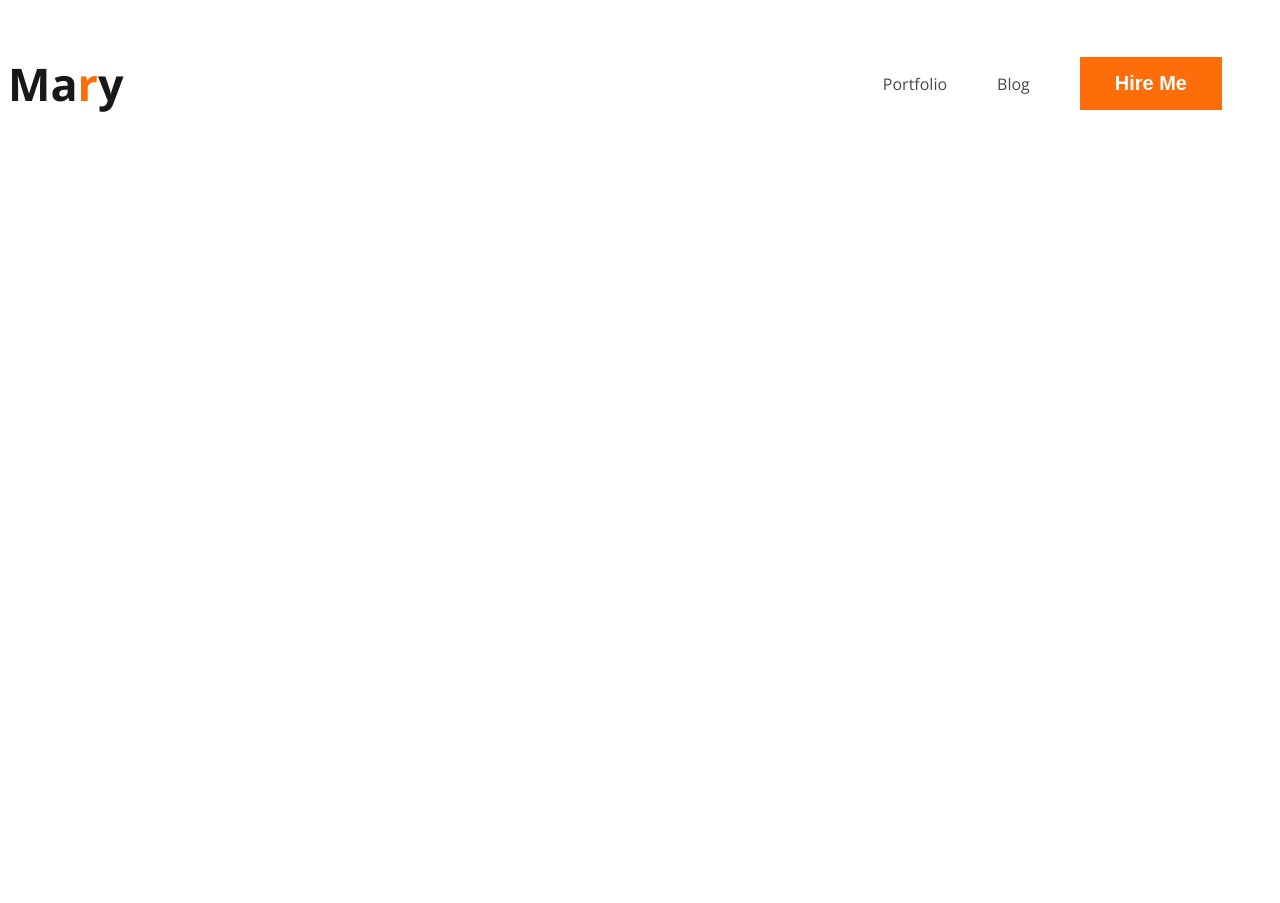
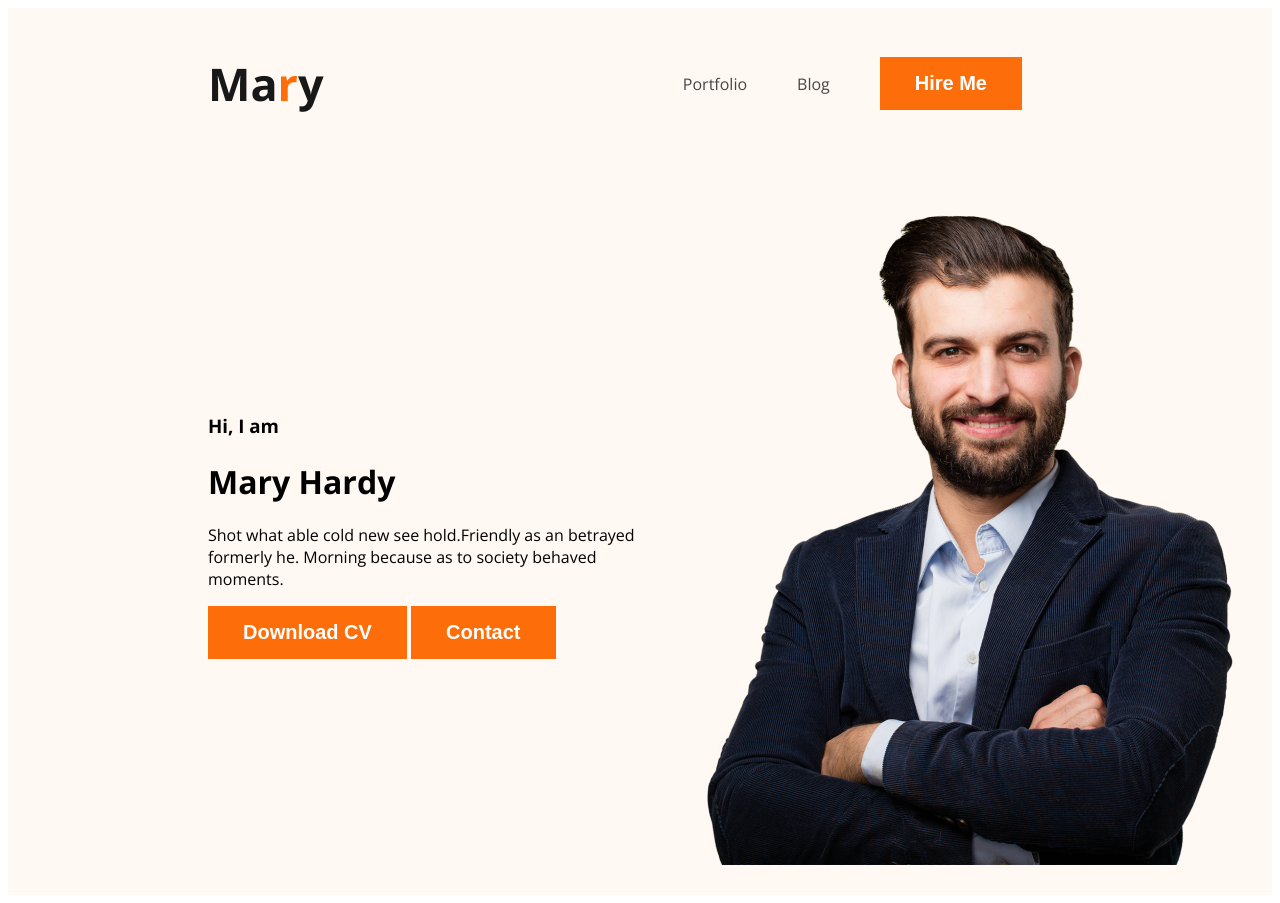
Before and after one commit to AbdulAzizChyMustakim/web-developer-portfolio, a plain HTML site: page index.html in a window 1280 px wide. Before the commit the page ends 800 px from the top, so only its background shows below. Drawn offline with nearby package versions, Linux system fonts and the light colour scheme.

Commit message:
added banner content

```diff
--- a/index.html
+++ b/index.html
@@ -13,7 +13,7 @@
 </head>
 <body>
 
-    <header>
+    <header class="header">
         <nav>
             <h3 class="nav-title">Ma<span class="text-primary">r</span>y</h3>
             <ul>
@@ -22,6 +22,17 @@
                 <li> <button class="btn-primary"> Hire Me </button></li>
             </ul>
         </nav>
+
+        <div class="banner">
+            <div class="banner-content">
+                <h3 class="banner-greeting">Hi, I  am</h3>
+                <h1 class="banner-title">Mary Hardy</h1>
+                <p>Shot what able cold new see hold.Friendly as an betrayed formerly he. Morning because as to society behaved moments.</p>
+                <button class="btn-primary">Download CV</button>
+                <button class="btn-primary">Contact</button>
+            </div>
+            <img class="profile pic" src="images/hardy.png" alt="">
+        </div>
 
     </header>
     <main>
--- a/styles/web portfolio styles.css
+++ b/styles/web portfolio styles.css
@@ -22,6 +22,7 @@ nav{
     display: flex;
    justify-content: space-between;
    align-items: center;
+   margin: 0px 200px;
 }
 .nav-title{
     color: var(--dark-01, #181818);
@@ -41,3 +42,16 @@ nav a{
     text-decoration: none;
     color: #474747;
 }
+/*header related styles*/
+.header{
+    background-color: #FFF8F3;
+}
+.banner{
+    padding: 30px 30px 30px 200px;
+    display: flex;
+    align-items: center;
+}
+.banner .profile-pic{
+    width: 500px;
+    display: flex;
+}
```
